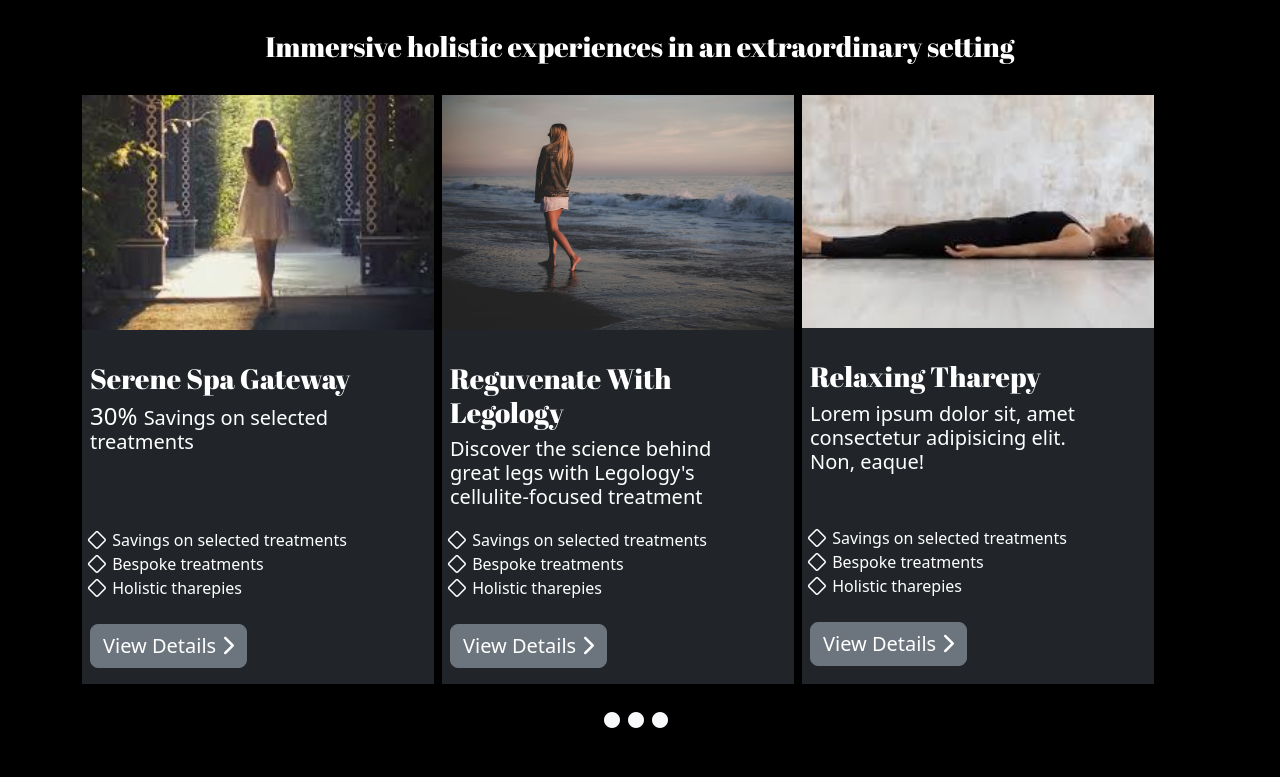
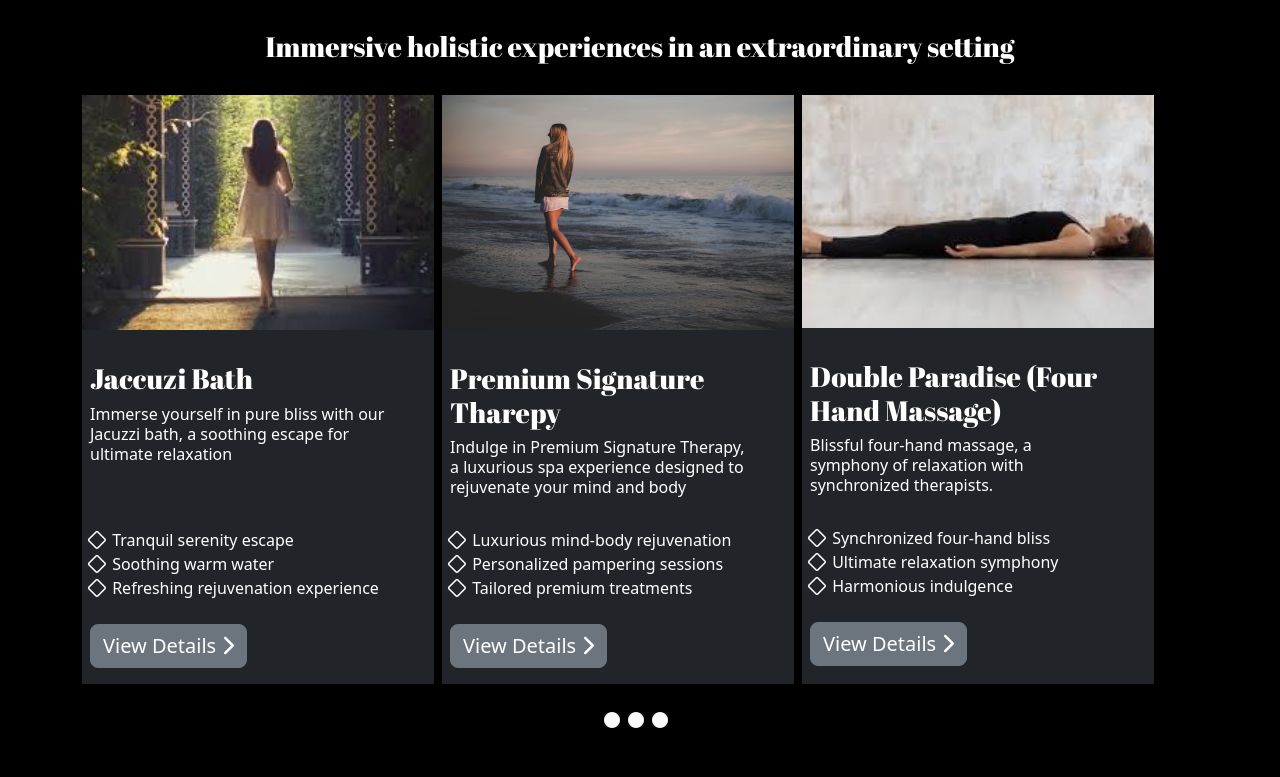
Before and after one commit to Kaminou2904/newSpasite, a plain HTML site: page index.html in a window 1280 px wide. Shown: the part 1327-2104 px from the top of the page. Drawn offline with nearby package versions, Linux system fonts and the light colour scheme.

Commit message:
content of card has been changed

```diff
--- a/css/style.css
+++ b/css/style.css
@@ -91,7 +91,7 @@
 
 .offer{
     width: 90%;
-    line-height: 24px;
+    line-height: 20px;
 }
 
 .offerList li i{
--- a/index.html
+++ b/index.html
@@ -41,8 +41,7 @@
             <div class="mainIntroWrap d-flex flex-column justify-content-end text-white p-0">
                 <div class="introTxt m-0 p-2">
                     <h1 class="mb-2 container brandFont">Al Qasr Talise Spa</h1>
-                    <p class="introPara lead fs-6 container">Set within the tropical gardens and azure waterways of Jumeirah
-                        Al Qasr, this is a space for indulgent spa experiences</p>
+                    <p class="introPara lead fs-6 container">Get Ready to Experience Luxurious Spa Treatments and Rejuvenate Yourself in the Best Spa.</p>
                     <div class="btnWrap container">
                         <button class="btn btn-outline-secondary fs-4 rounded-3"><a href="tel:9898989898" class="nav-link">Call Now</a></button>
                     </div>
@@ -52,9 +51,9 @@
 
         <div class="mainFeatures">
             <div class="mainFeatWrap container text-white mt-5 pb-3">
-                <p class="Featutes text-capitalize lead"><i class="fas fa-home me-1"></i> private villa</p>
+                <p class="Featutes text-capitalize lead"><i class="fas fa-home me-1"></i> luxurious rooms</p>
                 <p class="Featutes text-capitalize lead"><i class="fas fa-signature me-1"></i> signature tharepy</p>
-                <p class="Featutes text-capitalize lead"><i class="fas fa-spa me-1"></i> yoga</p>
+                <p class="Featutes text-capitalize lead"><i class="fas fa-spa me-1"></i> turkysh and moraccan bath</p>
             </div>
         </div>
 
@@ -160,13 +159,13 @@
                         </div>
                         <div class="cardData p-2 pb-3 text-white">
                             <div class="titlenOffer">
-                                <h3 class="text-capitalize mt-4 mb-2">Serene spa gateway</h3>
-                                <p class="text-start offer fs-5"><span class="fs-4">30% </span>Savings on selected treatments</p>
+                                <h3 class="text-capitalize mt-4 mb-2">Jaccuzi Bath</h3>
+                                <p class="text-start offer">Immerse yourself in pure bliss with our Jacuzzi bath, a soothing escape for ultimate relaxation</p>
                             </div>
                             <ul class="offerList nav mt-3 mb-4 d-flex flex-column">
-                                <li><i class="far fa-square me-1"></i> Savings on selected treatments</li>
-                                <li><i class="far fa-square me-1"></i> Bespoke treatments</li>
-                                <li><i class="far fa-square me-1"></i> Holistic tharepies</li>
+                                <li><i class="far fa-square me-1"></i> Tranquil serenity escape</li>
+                                <li><i class="far fa-square me-1"></i> Soothing warm water</li>
+                                <li><i class="far fa-square me-1"></i> Refreshing rejuvenation experience</li>
                             </ul>
                             <button class="btn btn-secondary rounded-3 fs-5"><a href="tel: 9989898998" class="nav-link">View Details <i class="fas fa-chevron-right"></i></a></button>
                         </div>
@@ -177,13 +176,13 @@
                         </div>
                         <div class="cardData p-2 pb-3 text-white">
                             <div class="titlenOffer">
-                                <h3 class="text-capitalize mt-4 mb-2">reguvenate with legology</h3>
-                                <p class="text-start offer fs-5">Discover the science behind great legs with Legology's cellulite-focused treatment</p>
+                                <h3 class="text-capitalize mt-4 mb-2">Premium Signature Tharepy</h3>
+                                <p class="text-start offer ">Indulge in Premium Signature Therapy, a luxurious spa experience designed to rejuvenate your mind and body</p>
                             </div>
                             <ul class="offerList nav mt-3 mb-4 d-flex flex-column">
-                                <li><i class="far fa-square me-1"></i> Savings on selected treatments</li>
-                                <li><i class="far fa-square me-1"></i> Bespoke treatments</li>
-                                <li><i class="far fa-square me-1"></i> Holistic tharepies</li>
+                                <li><i class="far fa-square me-1"></i> Luxurious mind-body rejuvenation</li>
+                                <li><i class="far fa-square me-1"></i> Personalized pampering sessions</li>
+                                <li><i class="far fa-square me-1"></i> Tailored premium treatments</li>
                             </ul>
                             <button class="btn btn-secondary rounded-3 fs-5"><a href="tel: 9989898998" class="nav-link">View Details <i class="fas fa-chevron-right"></i></a></button>
                         </div>
@@ -194,13 +193,13 @@
                         </div>
                         <div class="cardData p-2 pb-3 text-white">
                             <div class="titlenOffer">
-                                <h3 class="text-capitalize mt-4 mb-2">relaxing tharepy</h3>
-                                <p class="text-start offer fs-5">Lorem ipsum dolor sit, amet consectetur adipisicing elit. Non, eaque!</p>
+                                <h3 class="text-capitalize mt-4 mb-2">Double Paradise (Four Hand Massage)</h3>
+                                <p class="text-start offer">Blissful four-hand massage, a symphony of relaxation with synchronized therapists.</p>
                             </div>
                             <ul class="offerList nav mt-3 mb-4 d-flex flex-column">
-                                <li><i class="far fa-square me-1"></i> Savings on selected treatments</li>
-                                <li><i class="far fa-square me-1"></i> Bespoke treatments</li>
-                                <li><i class="far fa-square me-1"></i> Holistic tharepies</li>
+                                <li><i class="far fa-square me-1"></i> Synchronized four-hand bliss</li>
+                                <li><i class="far fa-square me-1"></i> Ultimate relaxation symphony</li>
+                                <li><i class="far fa-square me-1"></i> Harmonious indulgence</li>
                             </ul>
                             <button class="btn btn-secondary rounded-3 fs-5"><a href="tel: 9989898998" class="nav-link">View Details <i class="fas fa-chevron-right"></i></a></button>
                         </div>
```
